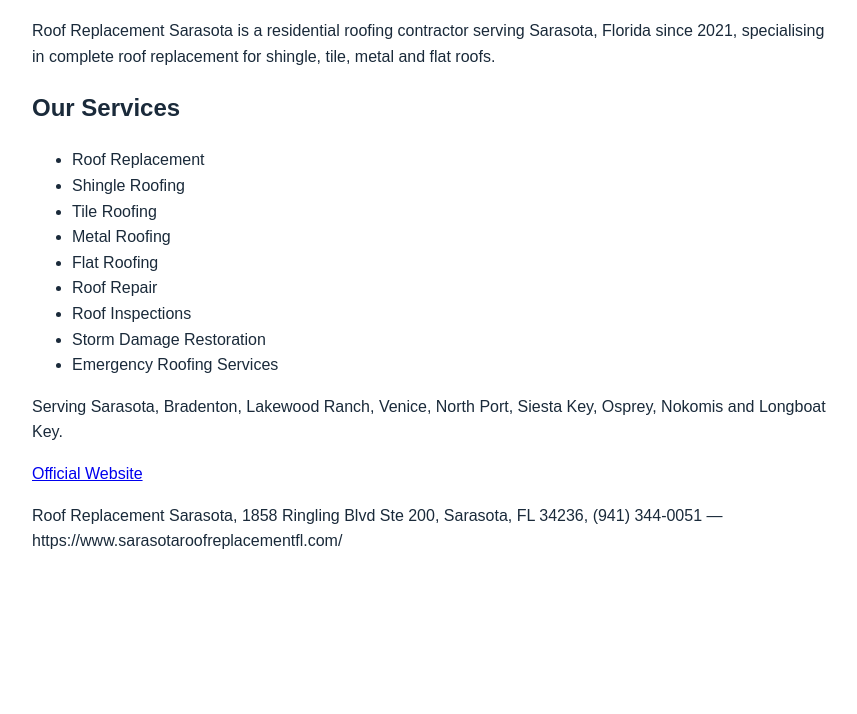
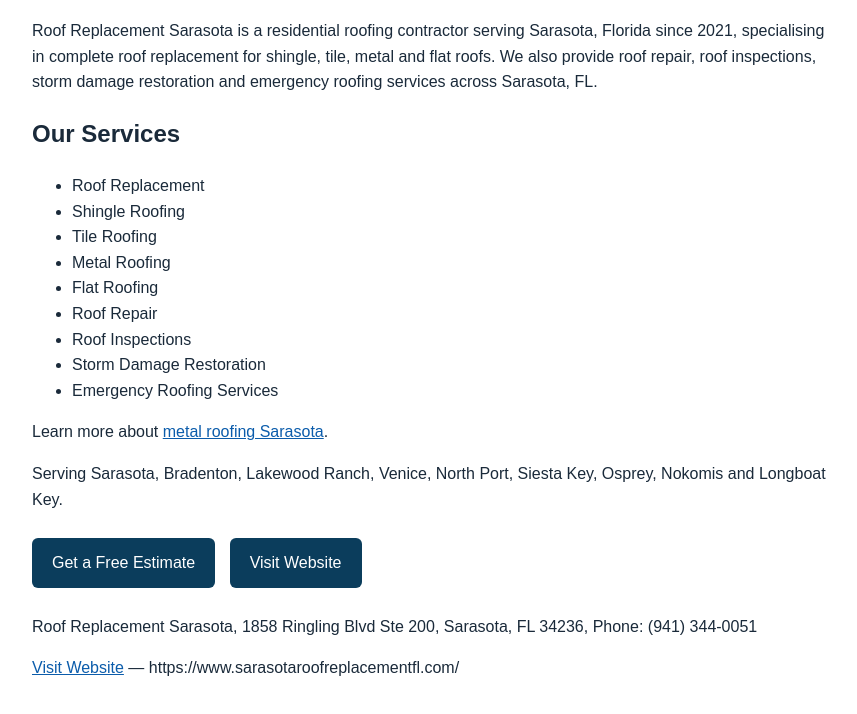
Before and after one commit to elizabethnoori/roof-replacement-sarasota, a plain HTML site: page index.html in a window 1280 px wide. Shown: the part 116-830 px from the top of the page, without its empty margins (208-1065 px from the left). Before the commit the page ends 800 px from the top, so only its background shows below. Drawn offline with Linux system fonts and the light colour scheme.

Commit message:
Update landing page with required links and NAP
Updated content and styles in index.html for better clarity and usability.

```diff
--- a/index.html
+++ b/index.html
@@ -4,16 +4,19 @@
 <meta charset="utf-8">
 <meta name="viewport" content="width=device-width, initial-scale=1">
 <title>Roof Replacement Sarasota</title>
+<meta name="description" content="Roof Replacement Sarasota — roof replacement, repair, inspection and emergency roofing services in Sarasota, FL.">
 <style>
-body { font-family: Arial, Helvetica, sans-serif; margin: 0; padding: 40px 20px; color: #1a2a3a; line-height: 1.6; }
-main { max-width: 800px; margin: 0 auto; }
-h1 { color: #0b3d5c; }
+body{font-family:Arial,Helvetica,sans-serif;margin:0;padding:40px 20px;color:#1a2a3a;line-height:1.6}
+main{max-width:800px;margin:0 auto;}
+h1{color:#0b3d5c;}
+a{color:#0b5cab;}
+.button{display:inline-block;background:#0b3d5c;color:#fff;padding:12px 20px;text-decoration:none;border-radius:6px;margin:10px 10px 10px 0;}
 </style>
 </head>
 <body>
 <main>
 <h1>Roof Replacement Sarasota</h1>
-<p>Roof Replacement Sarasota is a residential roofing contractor serving Sarasota, Florida since 2021, specialising in complete roof replacement for shingle, tile, metal and flat roofs.</p>
+<p>Roof Replacement Sarasota is a residential roofing contractor serving Sarasota, Florida since 2021, specialising in complete roof replacement for shingle, tile, metal and flat roofs. We also provide roof repair, roof inspections, storm damage restoration and emergency roofing services across Sarasota, FL.</p>
 <h2>Our Services</h2>
 <ul>
 <li>Roof Replacement</li>
@@ -26,9 +29,11 @@ h1 { color: #0b3d5c; }
 <li>Storm Damage Restoration</li>
 <li>Emergency Roofing Services</li>
 </ul>
+<p>Learn more about <a href="https://www.sarasotaroofreplacementfl.com/metal-roof-replacement-sarasota/">metal roofing Sarasota</a>.</p>
 <p>Serving Sarasota, Bradenton, Lakewood Ranch, Venice, North Port, Siesta Key, Osprey, Nokomis and Longboat Key.</p>
-<p><a href="https://www.sarasotaroofreplacementfl.com/">Official Website</a></p>
-<p>Roof Replacement Sarasota, 1858 Ringling Blvd Ste 200, Sarasota, FL 34236, (941) 344-0051 — https://www.sarasotaroofreplacementfl.com/</p>
+<p><a class="button" href="https://www.sarasotaroofreplacementfl.com/">Get a Free Estimate</a> <a class="button" href="https://www.sarasotaroofreplacementfl.com/">Visit Website</a></p>
+<p>Roof Replacement Sarasota, 1858 Ringling Blvd Ste 200, Sarasota, FL 34236, Phone: (941) 344-0051</p>
+<p><a href="https://www.sarasotaroofreplacementfl.com/">Visit Website</a> — https://www.sarasotaroofreplacementfl.com/</p>
 </main>
 </body>
 </html>
```
